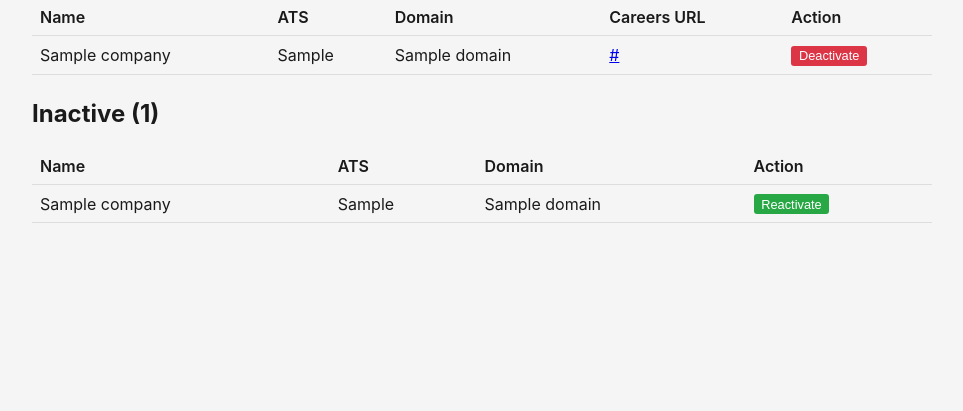
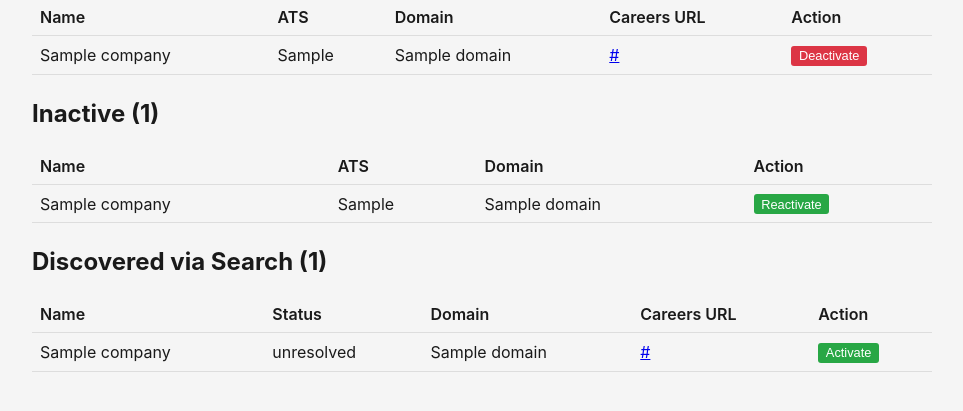
Before and after one commit to kthorn/quarry, a Flask app: template quarry/ui/templates/companies.html in a window 1280 px wide. Shown: the part 179-590 px from the top of the page, without its empty margins (158-1121 px from the left). Run offline with Flask 3, Linux system fonts and the light colour scheme; the template is opened without the code that fills it: most values are stand-ins (such as "Sample title", 1, 10 or a date in 2020); parts of the project's set-up code (start-up, migrations or seed data) failed here and were passed over.

Commit message:
feat: show search-discovered companies in UI with prioritized activation
- Add 'Discovered via Search' section to /companies page
- Uses get_watchlist_companies(user_id=1, active=False, added_reason='search')
- Shows resolve_status, domain, careers URL from shared companies table
- Activate button triggers immediate resolution if needed, then sets watchlist.active=True
- New /companies/<id>/activate route

```diff
--- a/quarry/ui/templates/companies.html
+++ b/quarry/ui/templates/companies.html
@@ -18,12 +18,12 @@
     <tbody>
         {% for company in active %}
         <tr>
-            <td>{{ company.name }}</td>
-            <td>{{ company.ats_type }}</td>
-            <td>{{ company.domain or "\u2014" }}</td>
-            <td>{% if company.careers_url %}<a href="{{ company.careers_url }}">{{ company.careers_url }}</a>{% else %}\u2014{% endif %}</td>
+            <td>{{ company['name'] }}</td>
+            <td>{{ company['ats_type'] }}</td>
+            <td>{{ company['domain'] or "\u2014" }}</td>
+            <td>{% if company['careers_url'] %}<a href="{{ company['careers_url'] }}">{{ company['careers_url'] }}</a>{% else %}\u2014{% endif %}</td>
             <td>
-                <form method="POST" action="{{ url_for('ui.toggle_company', company_id=company.id) }}" class="inline">
+                <form method="POST" action="{{ url_for('ui.toggle_company', company_id=company['id']) }}" class="inline">
                     <button type="submit" class="small btn-negative">Deactivate</button>
                 </form>
             </td>
@@ -49,11 +49,11 @@
     <tbody>
         {% for company in inactive %}
         <tr>
-            <td>{{ company.name }}</td>
-            <td>{{ company.ats_type }}</td>
-            <td>{{ company.domain or "\u2014" }}</td>
+            <td>{{ company['name'] }}</td>
+            <td>{{ company['ats_type'] }}</td>
+            <td>{{ company['domain'] or "\u2014" }}</td>
             <td>
-                <form method="POST" action="{{ url_for('ui.toggle_company', company_id=company.id) }}" class="inline">
+                <form method="POST" action="{{ url_for('ui.toggle_company', company_id=company['id']) }}" class="inline">
                     <button type="submit" class="small btn-applied">Reactivate</button>
                 </form>
             </td>
@@ -64,4 +64,38 @@
 {% else %}
 <p>No inactive companies.</p>
 {% endif %}
+
+<h2>Discovered via Search ({{ discovered|length }})</h2>
+{% if discovered %}
+<table>
+    <thead>
+        <tr>
+            <th>Name</th>
+            <th>Status</th>
+            <th>Domain</th>
+            <th>Careers URL</th>
+            <th>Action</th>
+        </tr>
+    </thead>
+    <tbody>
+        {% for company in discovered %}
+        <tr>
+            <td>{{ company['name'] }}</td>
+            <td>{{ company['resolve_status'] }}</td>
+            <td>{{ company['domain'] or "\u2014" }}</td>
+            <td>
+                {% if company['careers_url'] %}<a href="{{ company['careers_url'] }}">{{ company['careers_url'] }}</a>{% else %}\u2014{% endif %}
+            </td>
+            <td>
+                <form method="POST" action="{{ url_for('ui.activate_company', company_id=company['id']) }}" class="inline">
+                    <button type="submit" class="small btn-applied">Activate</button>
+                </form>
+            </td>
+        </tr>
+        {% endfor %}
+    </tbody>
+</table>
+{% else %}
+<p>No companies discovered via search yet.</p>
+{% endif %}
 {% endblock %}
```
Also changed, not shown: quarry/ui/routes.py (+49 -15 lines), tests/test_ui.py (+32 -0 lines).
